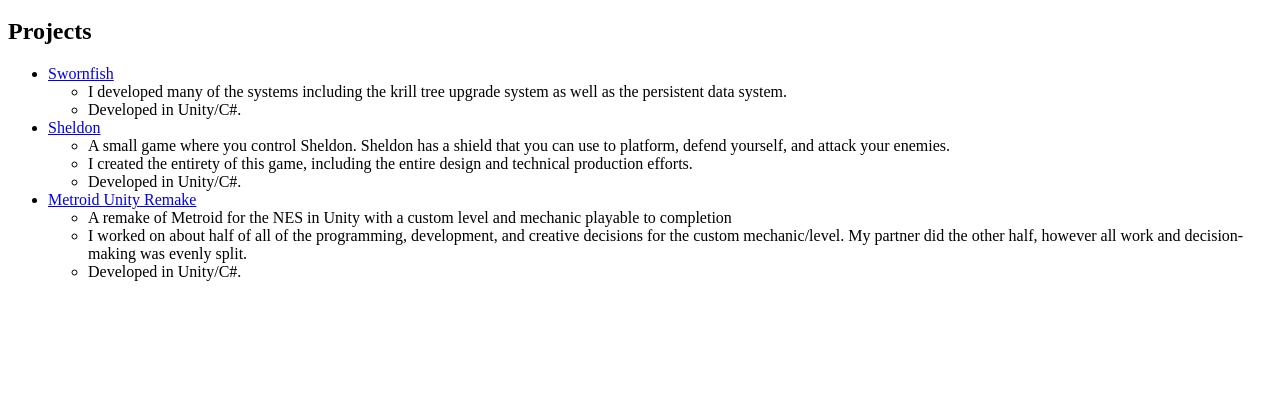
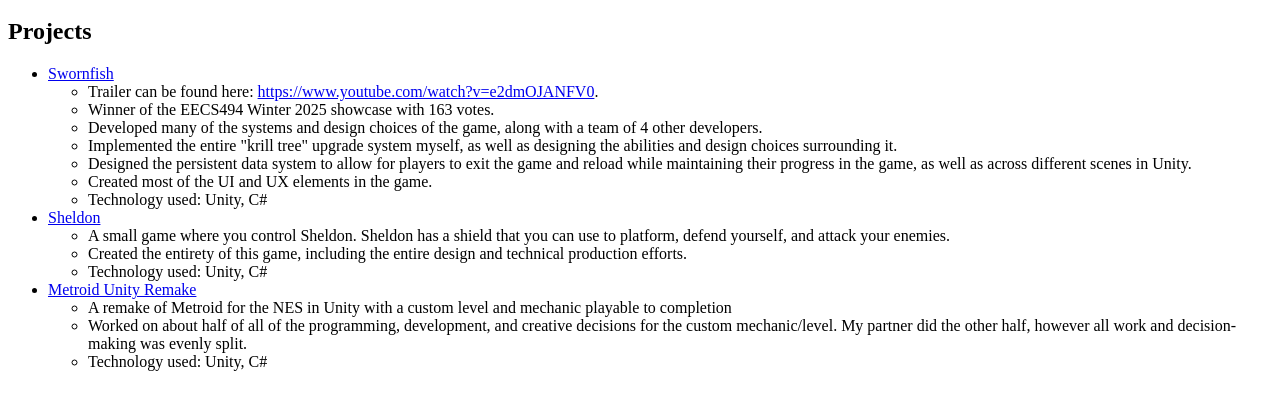
Before and after one commit to rhansen3/rhansen3.github.io, a plain HTML site: page index.html in a window 1280 px wide. Shown: the part 48-458 px from the top of the page. Drawn offline with Linux system fonts and the light colour scheme.

Commit message:
Update index.html

```diff
--- a/index.html
+++ b/index.html
@@ -6,20 +6,25 @@
 <ul>
 <li><a href="https://rhansen3.itch.io/swornfish">Swornfish</a></li>
   <ul>
-    <li>I developed many of the systems including the krill tree upgrade system as well as the persistent data system.</li>
-    <li>Developed in Unity/C#.</li>
+    <li>Trailer can be found here: <a href="https://www.youtube.com/watch?v=e2dmOJANFV0">https://www.youtube.com/watch?v=e2dmOJANFV0</a>.</li>
+    <li>Winner of the EECS494 Winter 2025 showcase with 163 votes.</li>
+    <li>Developed many of the systems and design choices of the game, along with a team of 4 other developers.</li>
+    <li>Implemented the entire "krill tree" upgrade system myself, as well as designing the abilities and design choices surrounding it.</li>
+    <li>Designed the persistent data system to allow for players to exit the game and reload while maintaining their progress in the game, as well as across different scenes in Unity.</li>
+    <li>Created most of the UI and UX elements in the game.</li>
+    <li>Technology used: Unity, C#</li>
   </ul>
 <li><a href="https://rhansen3.itch.io/sheldon">Sheldon</a></li>
   <ul>
     <li>A small game where you control Sheldon. Sheldon has a shield that you can use to platform, defend yourself, and attack your enemies.</li>
-    <li>I created the entirety of this game, including the entire design and technical production efforts.</li>
-    <li>Developed in Unity/C#.</li>
+    <li>Created the entirety of this game, including the entire design and technical production efforts.</li>
+    <li>Technology used: Unity, C#</li>
   </ul>
 <li><a href="https://rhansen3.itch.io/metroid-remake">Metroid Unity Remake</a></li>
   <ul>
     <li>A remake of Metroid for the NES in Unity with a custom level and mechanic playable to completion</li>
-    <li>I worked on about half of all of the programming, development, and creative decisions for the custom mechanic/level. My partner did the other half, however all work and decision-making was evenly split.</li>
-    <li>Developed in Unity/C#.</li>
+    <li>Worked on about half of all of the programming, development, and creative decisions for the custom mechanic/level. My partner did the other half, however all work and decision-making was evenly split.</li>
+    <li>Technology used: Unity, C#</li>
   </ul>
 </ul>
 </html>
```
